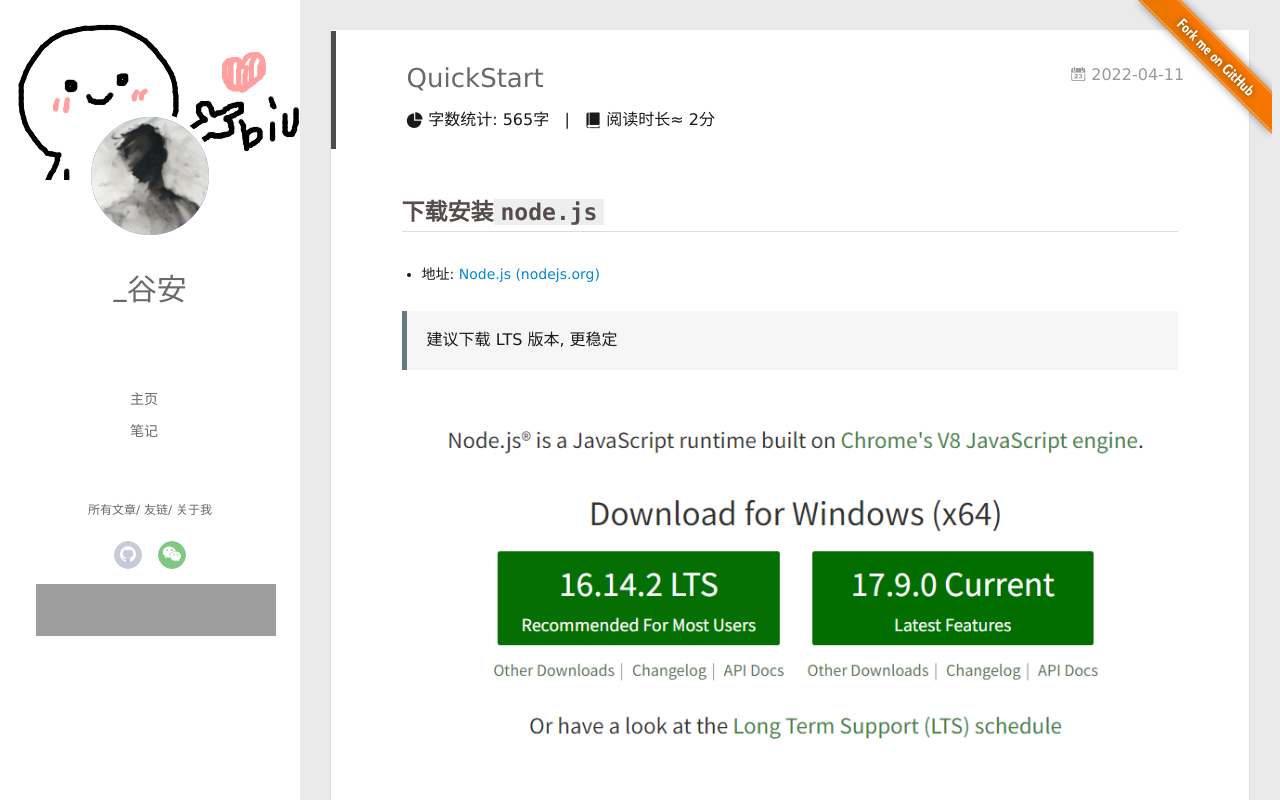
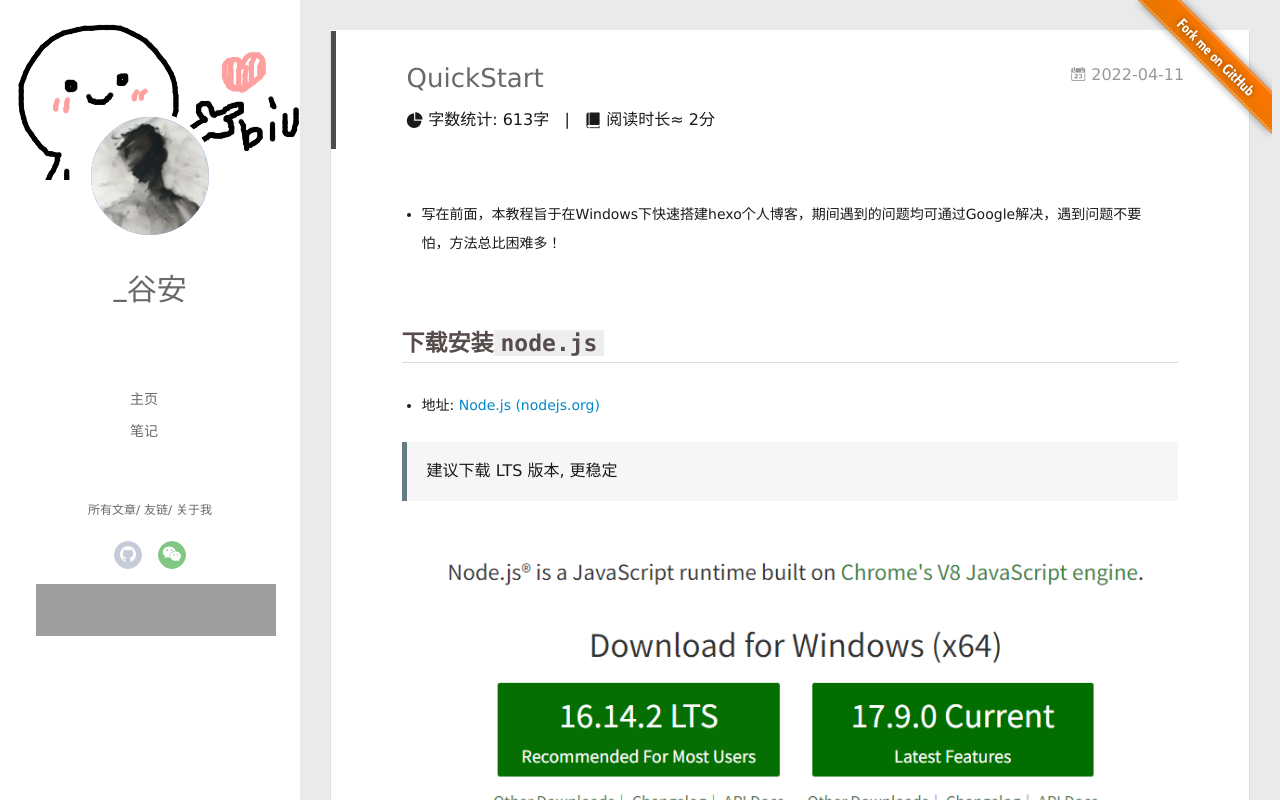
Before and after one commit to Wakeuppppp/Wakeuppppp.github.io, a plain HTML site: page 2022/04/11/QuickStart/index.html in a window 1280 px wide. Drawn offline with Linux system fonts and the light colour scheme; some packages are replaced by stand-ins of ours; no server answers; grey boxes are pictures that could not be loaded; a script that the page names is missing.

Commit message:
Site updated: 2022-04-11 13:49:04

```diff
--- a/2022/04/11/QuickStart/index.html
+++ b/2022/04/11/QuickStart/index.html
@@ -10,12 +10,12 @@
   <meta name="generator" content="hexo-theme-yilia-plus">
   <meta name="viewport" content="width=device-width, initial-scale=1, maximum-scale=1">
 
-  <meta name="description" content="下载安装node.js 地址: Node.js (nodejs.org)   建议下载 LTS 版本, 更稳定">
+  <meta name="description" content="写在前面，本教程旨于在Windows下快速搭建hexo个人博客，期间遇到的问题均可通过Google解决，遇到问题不要怕，方法总比困难多！    下载安装node.js 地址: Node.js (nodejs.org)   建议下载 LTS 版本, 更稳定">
 <meta property="og:type" content="article">
 <meta property="og:title" content="QuickStart">
 <meta property="og:url" content="https://wakeuppppp.github.io/2022/04/11/QuickStart/index.html">
 <meta property="og:site_name" content="_谷安&#39;s Blog">
-<meta property="og:description" content="下载安装node.js 地址: Node.js (nodejs.org)   建议下载 LTS 版本, 更稳定">
+<meta property="og:description" content="写在前面，本教程旨于在Windows下快速搭建hexo个人博客，期间遇到的问题均可通过Google解决，遇到问题不要怕，方法总比困难多！    下载安装node.js 地址: Node.js (nodejs.org)   建议下载 LTS 版本, 更稳定">
 <meta property="og:locale" content="zh_CN">
 <meta property="og:image" content="https://wakeuppppp.github.io/2022/04/11/QuickStart/download.png">
 <meta property="og:image" content="https://wakeuppppp.github.io/2022/04/11/QuickStart/cmd.png">
@@ -26,7 +26,7 @@
 <meta property="og:image" content="https://wakeuppppp.github.io/2022/04/11/QuickStart/dirExp.png">
 <meta property="og:image" content="https://wakeuppppp.github.io/2022/04/11/QuickStart/theme.png">
 <meta property="article:published_time" content="2022-04-11T03:26:40.000Z">
-<meta property="article:modified_time" content="2022-04-11T05:42:08.782Z">
+<meta property="article:modified_time" content="2022-04-11T05:47:56.820Z">
 <meta property="article:author" content="_谷安">
 <meta property="article:tag" content="_谷安">
 <meta name="twitter:card" content="summary">
@@ -240,7 +240,7 @@
       <!-- 百度字体平台:http://fontstore.baidu.com/static/editor/index.html -->
       <i class="icon-statistics"></i>
       <span class="post-meta-item-text"> 字数统计:</span>
-      <span class="post-count">565字</span>
+      <span class="post-count">613字</span>
     </span>
   </span>
 
@@ -261,6 +261,11 @@
   <div class="article-entry" itemprop="articleBody">
 
     <br>
+
+<ul>
+<li>写在前面，本教程旨于在Windows下快速搭建hexo个人博客，期间遇到的问题均可通过Google解决，遇到问题不要怕，方法总比困难多！</li>
+</ul>
+<br>
 
 <h2 id="下载安装node-js"><a href="#下载安装node-js" class="headerlink" title="下载安装node.js"></a>下载安装<code>node.js</code></h2><ul>
 <li>地址: <a target="_blank" rel="noopener" href="https://nodejs.org/en/">Node.js (nodejs.org)</a></li>
```
Also changed, not shown: index.html (+6 -1 lines).
